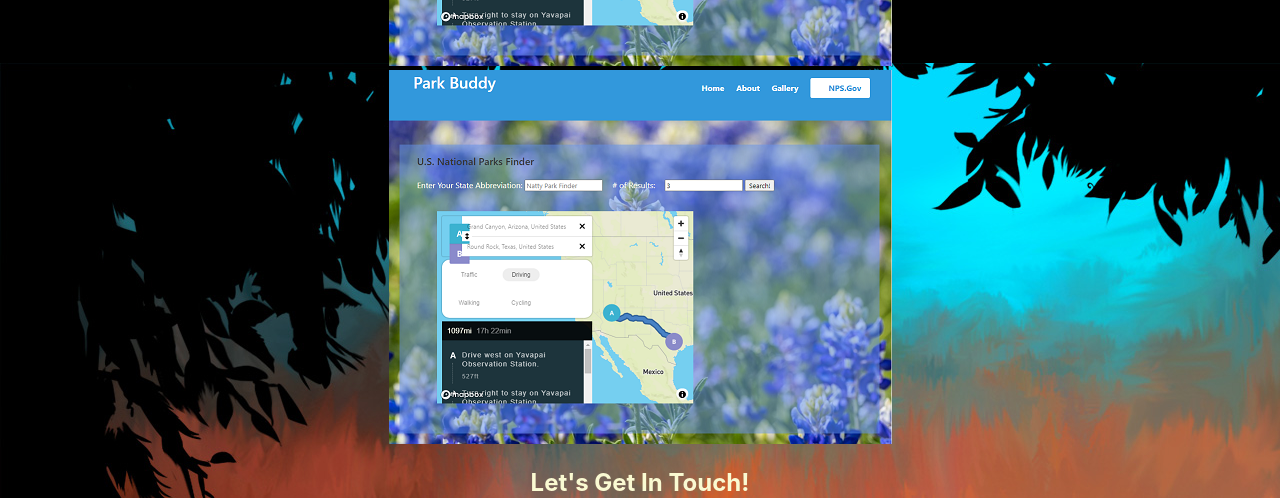
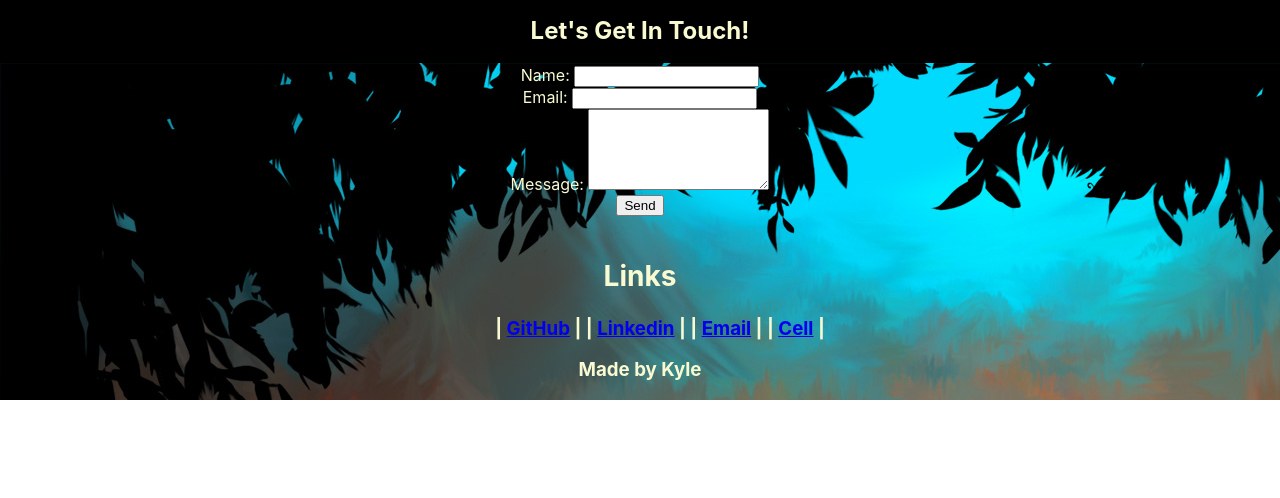
Before and after one commit to kjmckinley/react-portfolio, a React (Create React App) app: page / in a window 1280 px wide. Shown: the part 1137-1635 px from the top of the page. After the commit the page ends 1537 px from the top, so only its background shows below. Built offline with nearby package versions, Linux system fonts and the light colour scheme.

Commit message:
functionallity test to project photos

```diff
--- a/src/components/project/index.js
+++ b/src/components/project/index.js
@@ -12,9 +12,6 @@ function Project({ currentCategory }) {
             <ProjectList category={currentCategory.name} />
         </center>
 
-        <center>
-            <ProjectList category={currentCategory.name} />
-        </center>
 
         </section>
 
--- a/src/components/projectlist/index.js
+++ b/src/components/projectlist/index.js
@@ -1,6 +1,6 @@
 import React, { useState } from 'react'
 
-import photo from '../../assets/small/front-end/react.parkfinder.png'
+import photo from '../../assets/small/front-end/react.mental-health.PNG'
 
 // array of objects that connect to respective photos
 const ProjectList = ({ category }) =>{
```
Also changed, not shown: src/assets/small/front-end/mental-health.PNG (deleted).
